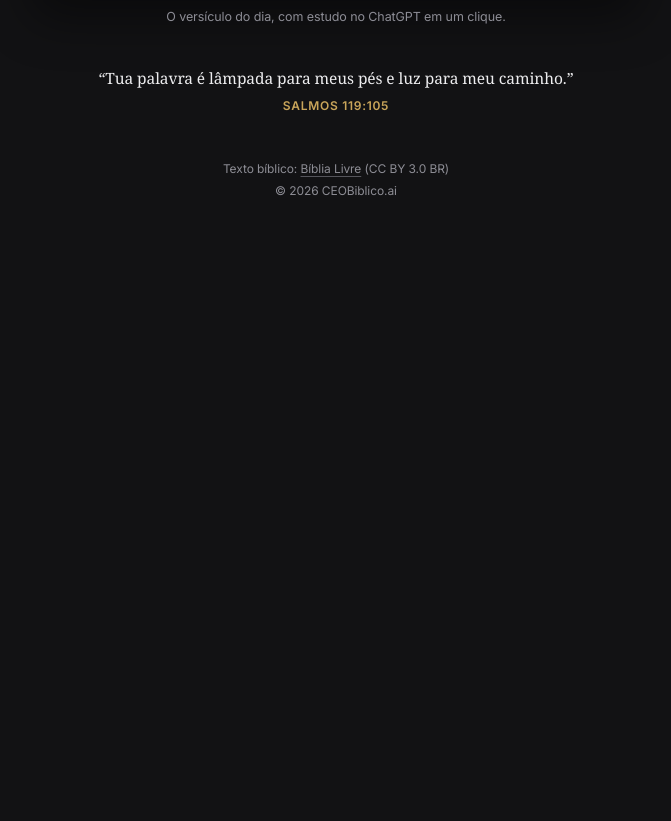
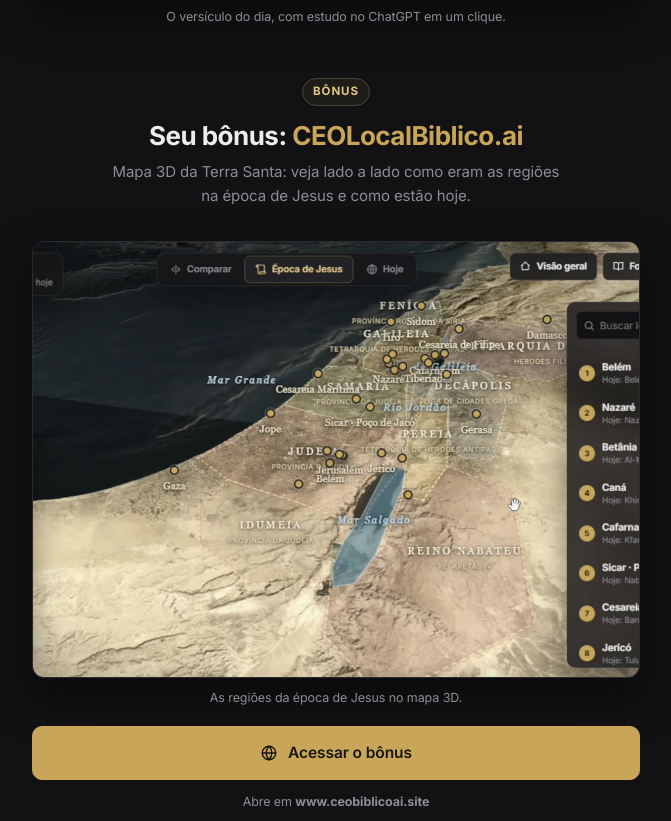
Before and after one commit to damasiokaiquy81-cpu/site-entrega-produto-ceobiblico-site, a plain HTML site: page index.html in a window 1280 px wide. Shown: the part 1539-2360 px from the top of the page, without its empty margins (304-975 px from the left). Before the commit the page ends 1784 px from the top, so only its background shows below. Drawn offline with Linux system fonts and the light colour scheme.

Commit message:
Adiciona bônus CEOLocalBiblico.ai com print e link de acesso

```diff
--- a/index.html
+++ b/index.html
@@ -115,6 +115,15 @@
     .shot img { width: 100%; height: auto; display: block; border-radius: 12px; border: 1px solid var(--border); box-shadow: 0 20px 50px rgba(0, 0, 0, .45); }
     .shot figcaption { color: var(--muted); font-size: 12.5px; margin-top: 10px; }
 
+    .bonus { margin: 52px 0 0; }
+    .bonus .tag {
+      display: inline-block; padding: 4px 10px; border-radius: 999px; border: 1px solid #4a4538;
+      background: #1f1d17; color: var(--gold-2); font-size: 11.5px; font-weight: 700; letter-spacing: .08em;
+    }
+    .bonus h2 { font-size: clamp(21px, 5vw, 26px); font-weight: 700; letter-spacing: -0.02em; line-height: 1.25; margin: 14px 0 8px; }
+    .bonus h2 em { font-style: normal; color: var(--gold); }
+    .bonus .actions { margin-top: 18px; }
+
     .verse { font-family: var(--serif); font-size: 15.5px; line-height: 1.6; margin: 40px auto 0; max-width: 480px; }
     .ref { color: var(--gold); font-weight: 600; font-size: 12px; letter-spacing: .06em; text-transform: uppercase; margin-top: 6px; }
 
@@ -175,6 +184,25 @@
       <figcaption>O versículo do dia, com estudo no ChatGPT em um clique.</figcaption>
     </figure>
 
+    <section class="bonus">
+      <span class="tag">BÔNUS</span>
+      <h2>Seu bônus: <em>CEOLocalBiblico.ai</em></h2>
+      <p class="lead">Mapa 3D da Terra Santa: veja lado a lado como eram as regiões na época de Jesus e como estão hoje.</p>
+
+      <figure class="shot">
+        <img src="assets/print-bonus.jpg" alt="Mapa 3D da Terra Santa no CEOLocalBiblico.ai" width="1200" height="862" loading="lazy">
+        <figcaption>As regiões da época de Jesus no mapa 3D.</figcaption>
+      </figure>
+
+      <div class="actions">
+        <a class="btn primary" href="https://www.ceobiblicoai.site/entrar.html" target="_blank" rel="noopener">
+          <svg class="icon" viewBox="0 0 24 24"><circle cx="12" cy="12" r="9"/><path d="M3 12h18M12 3c2.5 2.7 3.8 5.7 3.8 9s-1.3 6.3-3.8 9c-2.5-2.7-3.8-5.7-3.8-9S9.5 5.7 12 3z"/></svg>
+          Acessar o bônus
+        </a>
+        <p class="hint">Abre em <b>www.ceobiblicoai.site</b></p>
+      </div>
+    </section>
+
     <p class="verse">“Tua palavra é lâmpada para meus pés e luz para meu caminho.”</p>
     <p class="ref">Salmos 119:105</p>
 
```
Also changed, not shown: assets/print-bonus.jpg (added).
